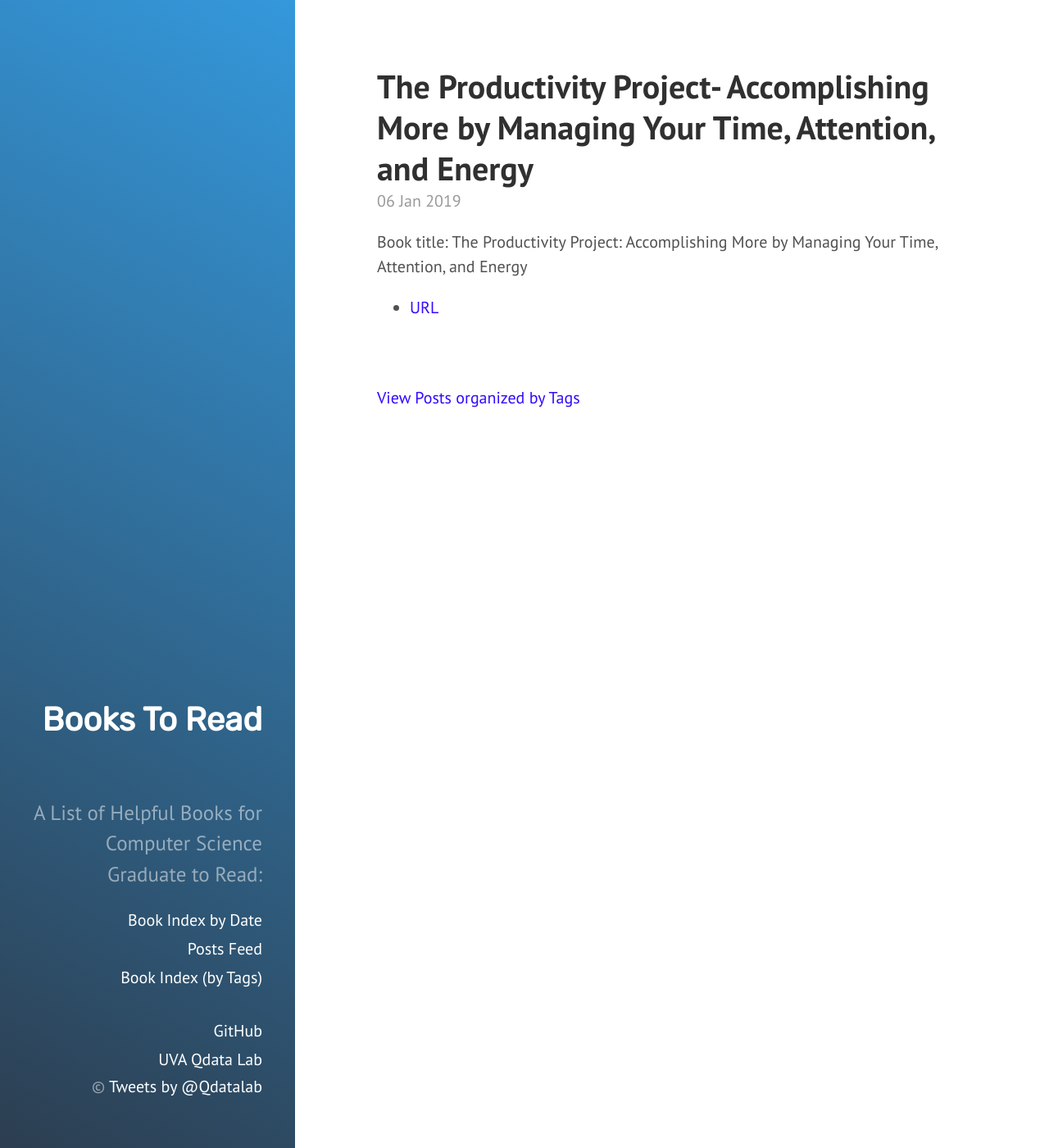
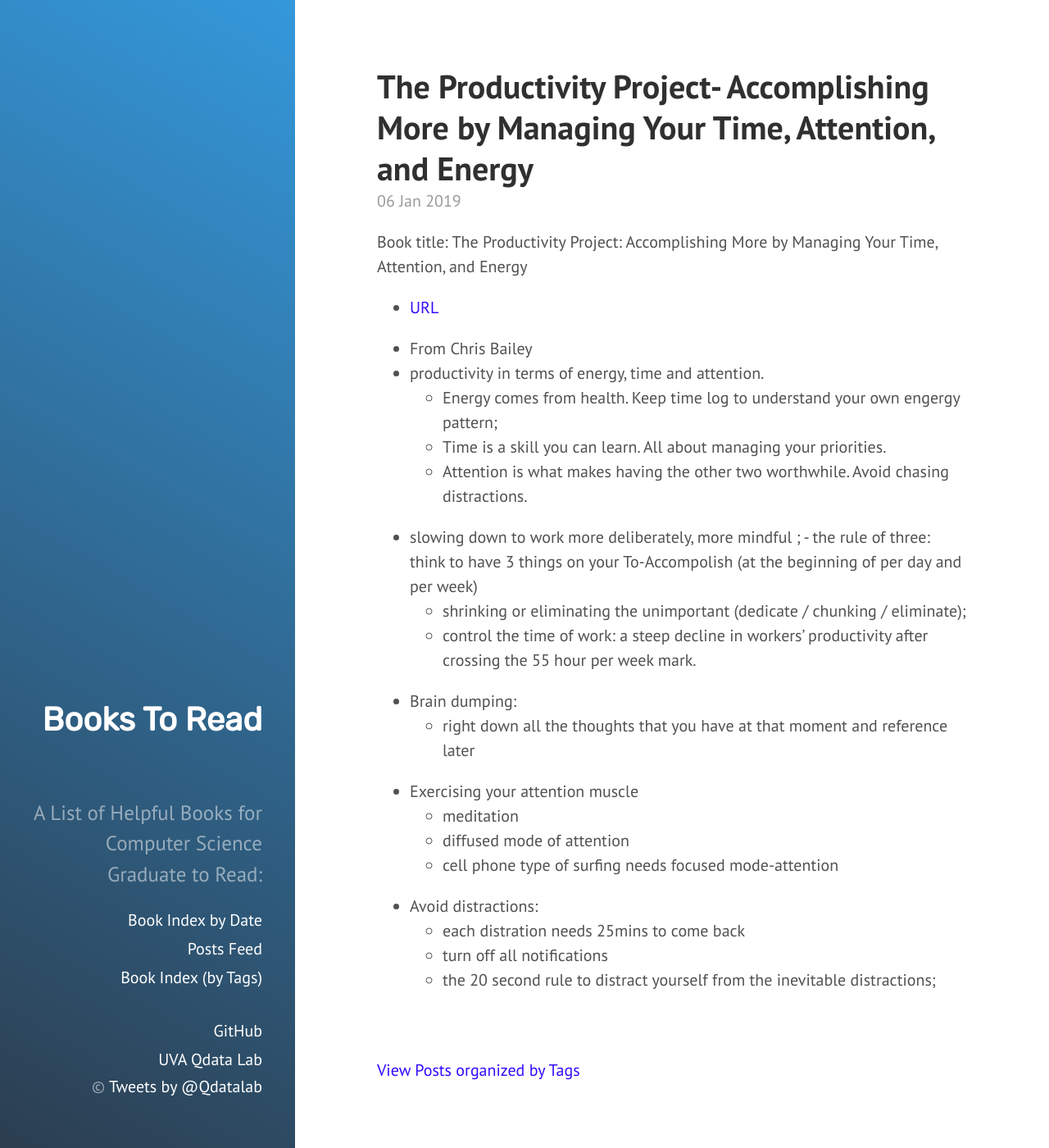
Before and after one commit to qiyanjun/books2read, a Jekyll site: the page built from _posts/2019-01-06-Productivity.md, in a window 1280 px wide and 1400 px high. Shown: the whole window at 82% size. Built offline with Jekyll 4.4.1, drawn with Linux system fonts in a browser that asks for light colours.

Commit message:
add summary of productivity book.

```diff
--- a/_posts/2019-01-06-Productivity.md
+++ b/_posts/2019-01-06-Productivity.md
@@ -10,3 +10,23 @@
 Book title: The Productivity Project: Accomplishing More by Managing Your Time, Attention, and Energy
 
 - [URL](https://www.amazon.com/dp/B00DQ845EA/ref=dp-kindle-redirect?_encoding=UTF8&btkr=1)
+
++ From Chris Bailey
++ productivity in terms of energy, time and attention.
+	- Energy comes from  health. Keep time log to understand your own engergy pattern;
+	- Time is a skill you can learn. All about managing your priorities.
+	- Attention is what makes having the other two worthwhile. Avoid chasing distractions.
++ slowing down to work more deliberately, more mindful ;
+  	- the rule of three:  think to have 3 things on your To-Accompolish (at the beginning of per day and per week)
+	- shrinking or eliminating the unimportant (dedicate / chunking / eliminate);
+	- control the time of work: a steep decline in workers’ productivity after crossing the 55 hour per week mark.
++ Brain dumping:
+	- right down all the thoughts that you have at that moment and reference later
++ Exercising your attention muscle
+	- meditation
+	- diffused mode of attention
+	- cell phone type of surfing needs focused mode-attention
++ Avoid distractions:
+	- each distration needs 25mins to come back
+	- turn off all notifications
+	- the 20 second rule to distract yourself from the inevitable distractions;
```
